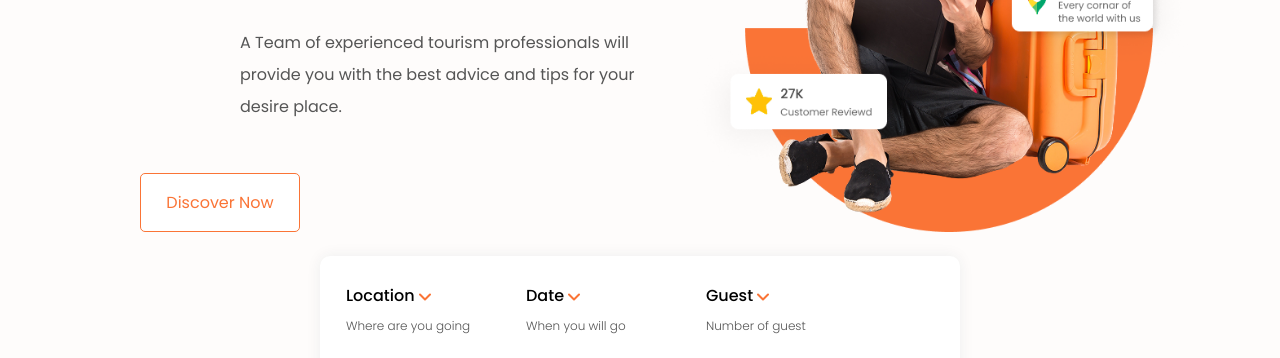
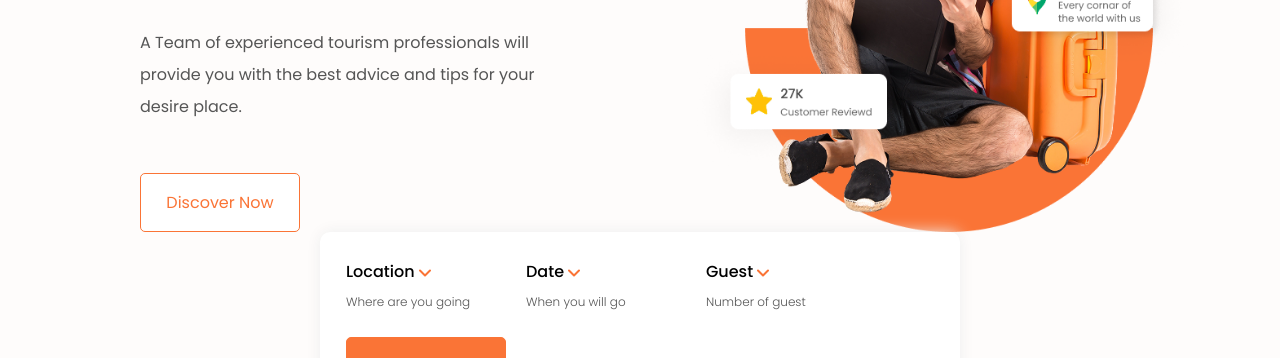
Before and after one commit to DineshBabu-Git/HTML-CSS-Website-Project, a plain HTML site: page index.html in a window 1280 px wide. Shown: the part 393-751 px from the top of the page. Drawn offline with Linux system fonts and the light colour scheme; a web font is replaced by a local one.

Commit message:
Changes on CSS and README file

```diff
--- a/styles.css
+++ b/styles.css
@@ -201,7 +201,7 @@
         padding:3em 0px 0px 0px;
         display: grid;
         grid-template-columns: repeat(4, minmax(0, 1fr));
-  grid-template-rows: 1fr 0.5fr;
+  grid-template-rows: 1fr 0.6fr;
         align-items: center;
         background-color:#FEFCFB;
         max-width:1920px;
@@ -243,7 +243,7 @@
         color:#555;
         line-height:2em;
         max-width: 400px;
-  justify-self: end;
+  justify-self: start;
     }
 
     .discover_button {
@@ -305,6 +305,7 @@
         grid-column: span 2 / span 2;
         grid-column-start: 2;
         align-items: center;
+        align-self: end;
         background-color:#FFF;
         box-shadow: 0px 0px 15px 0px rgba(238, 238, 238, 1);
 -webkit-box-shadow: 0px 0px 15px 0px rgba(238, 238, 238, 1);
@@ -312,7 +313,6 @@
         display: flex;
         flex-wrap: wrap;
         border-radius:10px;
-
     }
 
     .search_location
```
Also changed, not shown: 1 other file.
